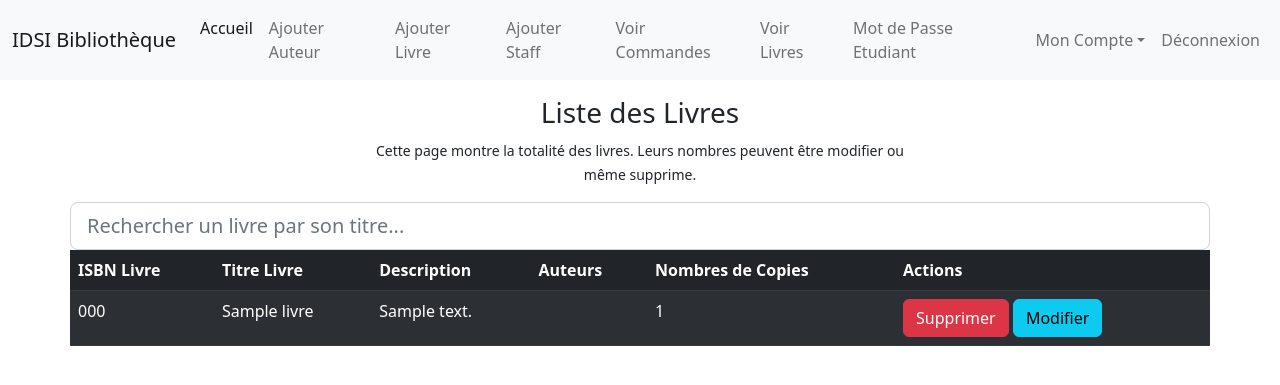
After one commit to Alm4my/Bibliotheque, a Django app: page /livres/voir/ in a window 1280 px wide. The commit adds this page. Shown: the top 385 px of the page. Run offline with Django 4.2, Linux system fonts and the light colour scheme; a user stored in the database is signed in; tables that the repository leaves empty hold one stand-in row (values such as "Sample post"); one stand-in notice (Sample message) is shown; some libraries are stand-ins or nearby versions.

Commit message:
feat(static): implemente la recherche avec les tables et select

```diff
--- a/livres/models.py
+++ b/livres/models.py
@@ -50,7 +50,7 @@ class Commande(models.Model):
         "matricule",
         primary_key=True
     )
-    isbn_livre = models.ForeignKey(Livre, on_delete=models.DO_NOTHING)
+    isbn_livre = models.ForeignKey(Livre, on_delete=models.CASCADE)
     emprunt_en_cours = models.BooleanField(default=True)
     date_debut = models.DateField(auto_now_add=True, blank=True)
     date_fin = models.DateField(blank=True, null=True)
--- /dev/null
+++ b/livres/templatetags/template_filter.py
@@ -0,0 +1,6 @@
+from django.template.defaulttags import register
+
+
+@register.filter
+def get_item(dictionary, key):
+    return dictionary.get(key)
--- a/livres/urls.py
+++ b/livres/urls.py
@@ -5,6 +5,9 @@ from livres import views
 urlpatterns = [
     path('auteur/', views.add_author, name="author-create"),
     path('ajouter/', views.add_book, name="book-create"),
+    path('voir/', views.voir_livres, name="voir-livres"),
+    path('voir/<str:pk>/', views.supprimer_livre, name="supprimer-livres"),
+    path('voir/maj/<str:pk>/', views.mettre_a_jour_livre, name="maj-livres"),
     path('commande/', views.add_commande, name="commande"),
     path('commande/voir/', views.voir_commandes, name="voir-commande"),
     path('commande/voir/<str:matricule>/', views.voir_commandes, name="voir-commande"),
--- a/livres/views.py
+++ b/livres/views.py
@@ -125,3 +125,37 @@ def voir_commandes(request, matricule=None):
 
 # @user_passes_test(permissions.is_staff)
 # def supprimer_commande(request, pk):
+
+
+@user_passes_test(permissions.is_staff)
+def voir_livres(request):
+    livres_auteurs = {}
+    for livre in models.Livre.objects.all():
+        ids = [a.id for a in livre.auteurs.all()]
+        livres_auteurs[livre.isbn] = ids
+    if request.method == 'GET':
+        return render(
+            request,
+            'admin/liste_livres.html',
+            {
+                'livres': models.Livre.objects.all(),
+                'auteurs': models.Auteur.objects.all(),
+                'livres_auteurs': livres_auteurs
+            }
+        )
+
+
+@user_passes_test(permissions.is_staff)
+def supprimer_livre(request, pk):
+    models.Livre.objects.filter(pk=pk).first().auteurs.clear()
+    models.Livre.objects.filter(pk=pk).first().delete()
+    return redirect('voir-livres')
+
+
+@user_passes_test(permissions.is_staff)
+def mettre_a_jour_livre(request, pk, **kwargs):
+    instance = models.Livre.objects.filter(pk=pk).first()
+    form = forms.AddBookForm(request.POST, instance=instance)
+    if form.is_valid():
+        form.save()
+    return redirect('voir-livres')
--- /dev/null
+++ b/templates/admin/liste_livres.html
@@ -0,0 +1,195 @@
+{% extends 'base.html' %}
+{% load static %}
+{% load template_filter %}
+{% block title %}
+Liste des Livres
+{% endblock %}
+
+{% block content %}
+    <link rel="stylesheet" href="{% static 'css/tom-select.bootstrap5.min.css' %}">
+    <div class="row mb-3">
+        <div class="col"></div>
+        <div class="col-6 text-center">
+            <h3>Liste des Livres</h3>
+            <small>
+                Cette page montre la totalité des livres. Leurs nombres peuvent être modifier ou même supprime.
+            </small>
+        </div>
+        <div class="col"></div>
+    </div>
+    <div class="row">
+        <label for="search"></label>
+        <input class="form-control form-control-lg" type="text" id="search" onkeyup="search()"
+               placeholder="Rechercher un livre par son titre...">
+    <table class="table table-dark table-striped table-hover" id="commande">
+        <thead>
+        <tr>
+            <th>ISBN Livre</th>
+            <th>Titre Livre</th>
+            <th>Description</th>
+            <th>Auteurs</th>
+            <th>Nombres de Copies</th>
+            <th>Actions</th>
+        </tr>
+        </thead>
+        <tbody>
+        {% for livre in livres %}
+            <tr>
+                <td>{{ livre.isbn }}</td>
+                <td>{{ livre.titre }} </td>
+                <td>{{ livre.description }}</td>
+                <td>
+                    {% for value in livre.auteurs.values %}
+                        {{ value.nom }} {{ value.prenoms }} -
+                    {% endfor %}
+                </td>
+                <td>
+                    {{ livre.nombre_de_copies }}</td>
+                <td>
+
+                 <button class="btn btn-danger" type="button" data-bs-toggle="modal" data-bs-target="#staticBackdrop{{ forloop.counter0 }}">
+                        Supprimer
+                    </button>
+
+                    <button class="btn btn-info" id="mod" type="button" data-bs-toggle="modal" data-bs-target="#staticBackdrop2{{ forloop.counter0 }}">
+                        Modifier
+                    </button>
+
+                    <form method="post" action="{% url 'supprimer-livres' livre.isbn %}">
+                        {% csrf_token %}
+                        <input type="hidden" name="pk" value="{{ livre.isbn }}">
+                        <!-- Modal -->
+                        <div class="modal fade" id="staticBackdrop{{ forloop.counter0 }}" data-bs-backdrop="static"
+                             data-bs-keyboard="false" tabindex="-1" aria-labelledby="staticBackdropLabel" aria-hidden="true">
+                          <div class="modal-dialog modal-dialog-centered">
+                            <div class="modal-content">
+                              <div class="modal-header" style="color: #373b3e">
+                                <h3 class="modal-title fs-5" id="staticBackdropLabel">
+                                    Suppression
+                                </h3>
+                                <button type="button" class="btn-close" data-bs-dismiss="modal" aria-label="Close"></button>
+                              </div>
+                              <div class="modal-body" style="color: #373b3e">
+                                <p>Voulez-vous supprimer ce livre ?</p>
+                              </div>
+                              <div class="modal-footer">
+                                  <button type="submit" class="btn btn-danger">Oui</button>
+                                  <button type="button" class="btn btn-secondary" data-bs-dismiss="modal">Non</button>
+                              </div>
+                            </div>
+                          </div>
+                        </div>
+                    </form>
+
+
+                    <!-- Modal -->
+                    <form method="post" action="{% url 'maj-livres' livre.isbn %}">
+                        {% csrf_token %}
+                        <input type="hidden" name="pk" value="{{ livre.isbn }}">
+
+                        <!-- Modal -->
+                        <div class="modal fade" id="staticBackdrop2{{ forloop.counter0 }}" data-bs-backdrop="static"
+                             data-bs-keyboard="false" tabindex="-1" aria-labelledby="staticBackdropLabel2" aria-hidden="true">
+                          <div class="modal-dialog modal-dialog-centered">
+                            <div class="modal-content">
+                              <div class="modal-header" style="color: #373b3e">
+                                <h3 class="modal-title fs-5" id="staticBackdropLabel2">
+                                    Modifier Livre: <b>{{ livre.titre }}</b>
+                                </h3>
+                                <button type="button" class="btn-close" data-bs-dismiss="modal" aria-label="Close"></button>
+                              </div>
+                              <div class="modal-body" style="color: #373b3e">
+
+                                  <div class="form-floating mb-3">
+                                      <input type="number" name="isbn" maxlength="13" class="form-control" id="floatingInput"
+                                             placeholder="ISBN" required value="{{ livre.isbn }}">
+                                      <label for="floatingInput">International Standard Book Number (ISBN)</label>
+                                        <div class="invalid-feedback">
+                                          L'ISBN doit avoir une taille de 10 ou 13 chiffres.
+                                        </div>
+                                    </div>
+                                    <div class="form-floating mb-3">
+                                      <input type="text" name="titre" value="{{ livre.titre }}"
+                                             class="form-control" id="floatingPassword" required>
+                                      <label for="floatingPassword">Titre du Livre</label>
+                                        <div class="invalid-feedback">
+                                          Le livre doit avoir un titre.
+                                        </div>
+                                    </div>
+                                    <div class="form-floating mb-3">
+                                          <input type="number" value="{{ livre.nombre_de_copies }}"
+                                                 name="nombre_de_copies" class="form-control"
+                                                 id="floatingPassword" required>
+                                          <label for="floatingPassword">Nombres de Copies</label>
+                                            <div class="invalid-feedback">
+                                              Le livre doit avoir au moins une copie.
+                                            </div>
+                                        </div>
+                                        <div class="form-floating mb-3">
+                                            Description
+                                            <label for="exampleFormControlTextarea1" class="form-label"></label>
+                                            <textarea class="form-control"
+                                                      placeholder="desc" name="description"
+                                                      id="exampleFormControlTextarea1" rows="4">{{ livre.description }}</textarea>
+                                        </div>
+                                        Auteur(s)
+                                        <select class="form-select mb-3" id="auteur-search" size="4" name="auteurs" multiple aria-label="multiple select size 6" required>
+                                          {% for auteur in auteurs %}
+                                              {% if auteur.id in livres_auteurs|get_item:livre.isbn %}
+                                                  <option selected value="{{ auteur.id }}">{{ auteur }}</option>
+                                              {% else %}
+                                                  <option value="{{ auteur.id }}">{{ auteur }}</option>
+                                              {% endif %}
+                                          {% endfor %}
+                                        </select>
+                                    <div class="mb-3">
+                                        {% for message in messages %}
+                                            <p style="color:orangered">{{ message }}</p>
+                                        {% endfor %}
+                                    </div>
+                              </div>
+                              <div class="modal-footer">
+                                  <button class="btn btn-primary btn-lg" type="submit">Modifier</button>
+                                  <button class="btn btn-outline-danger btn-lg" data-bs-dismiss="modal">Retour</button>
+                              </div>
+                            </div>
+                          </div>
+                        </div>
+                    </form>
+                </td>
+            </tr>
+        {% endfor %}
+
+        </tbody>
+    </table>
+    </div>
+<script>
+function search() {
+  // Declare variables
+  let input, filter, table, tr, td, i, txtValue;
+  input = document.getElementById("search");
+  filter = input.value.toUpperCase();
+  table = document.getElementById("commande");
+  tr = table.getElementsByTagName("tr");
+
+  // Loop through all table rows, and hide those who don't match the search query
+  for (i = 0; i < tr.length; i++) {
+    td = tr[i].getElementsByTagName("td")[1];
+    if (td) {
+      txtValue = td.textContent || td.innerText;
+      if (txtValue.toUpperCase().indexOf(filter) > -1) {
+        tr[i].style.display = "";
+      } else {
+        tr[i].style.display = "none";
+      }
+    }
+  }
+}
+</script>
+<script src="{% static 'js/tom-select.complete.min.js' %}"></script>
+<script>
+    new TomSelect("#auteur-search", {
+        maxItems: 15
+    });
+</script>
+{% endblock %}
--- a/templates/base.html
+++ b/templates/base.html
@@ -23,6 +23,7 @@
                       <a class="nav-link" href="{% url 'book-create' %}">Ajouter Livre</a>
                       <a class="nav-link" href="{% url 'register-bib' %}">Ajouter Staff</a>
                       <a class="nav-link" href="{% url 'voir-commande' %}">Voir Commandes</a>
+                      <a class="nav-link" href="{% url 'voir-livres' %}">Voir Livres</a>
                       <a class="nav-link" href="{% url 'change-a-user-pass' %}">Mot de Passe Etudiant</a>
                   {% else %}
                       <a class="nav-link" href="{% url 'commande' %}">Réserver un livre</a>
```
Also changed, not shown: templates/livre/creation.html (+2 -18 lines), comptes/migrations/0003_alter_utilisateur_managers.py (added), livres/migrations/0008_alter_commande_isbn_livre.py (added), livres/templatetags/__init__.py (added).
